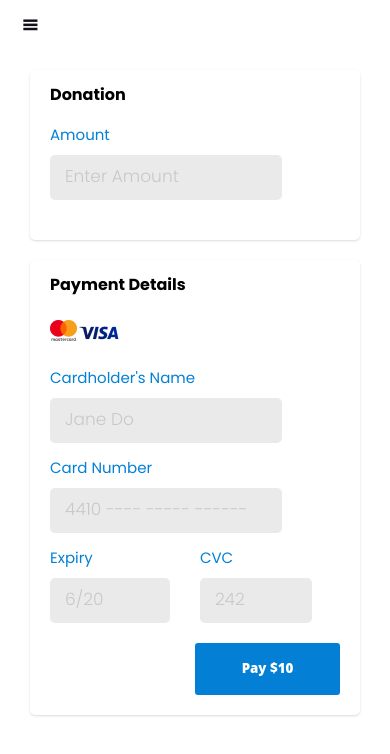
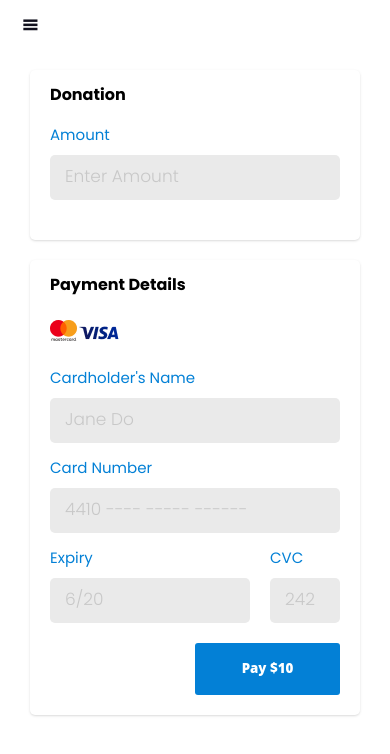
Before and after one commit to alleneben/mirror-ventures, a React (Create React App) app: page /app/dashboard/donate in a window 390 px wide. Shown: the top 754 px of the page. Built offline with nearby package versions, Linux system fonts and the light colour scheme.

Commit message:
update on responsiveness on dashboards

```diff
--- a/src/asset/scss/forms.module.scss
+++ b/src/asset/scss/forms.module.scss
@@ -17,7 +17,7 @@
         background: $bg-gray-fields;
         color: $gray-600;
         margin: 5px 0 0 0;
-        width: 80%;
+        width: 100%;
         height: 45px;
     }
 
--- a/src/pages/donate/donate.js
+++ b/src/pages/donate/donate.js
@@ -80,9 +80,10 @@ const Donate = () => {
                         onChange={onChange}
                         required={true}
                         styles={styles}
-                        style={{ marginRight: "20px"}}
+                        style={{ width:"200px",marginRight: "20px"}}
                         disabled={false}
                         />
+                        <br/>
                         <Field
                         label={'CVC'}
                         id={'cvc'}
--- a/src/pages/donate/donate.module.scss
+++ b/src/pages/donate/donate.module.scss
@@ -14,8 +14,16 @@
     #payment {
         flex: 0.70;
     }
+
     .bottom {
         display: flex;
+
+        #cvc {
+            flex: 0.9;
+        }
+        #expiry {
+            flex: 0.1;
+        }
     }
     .icons {
         padding-bottom: 30px;
```
